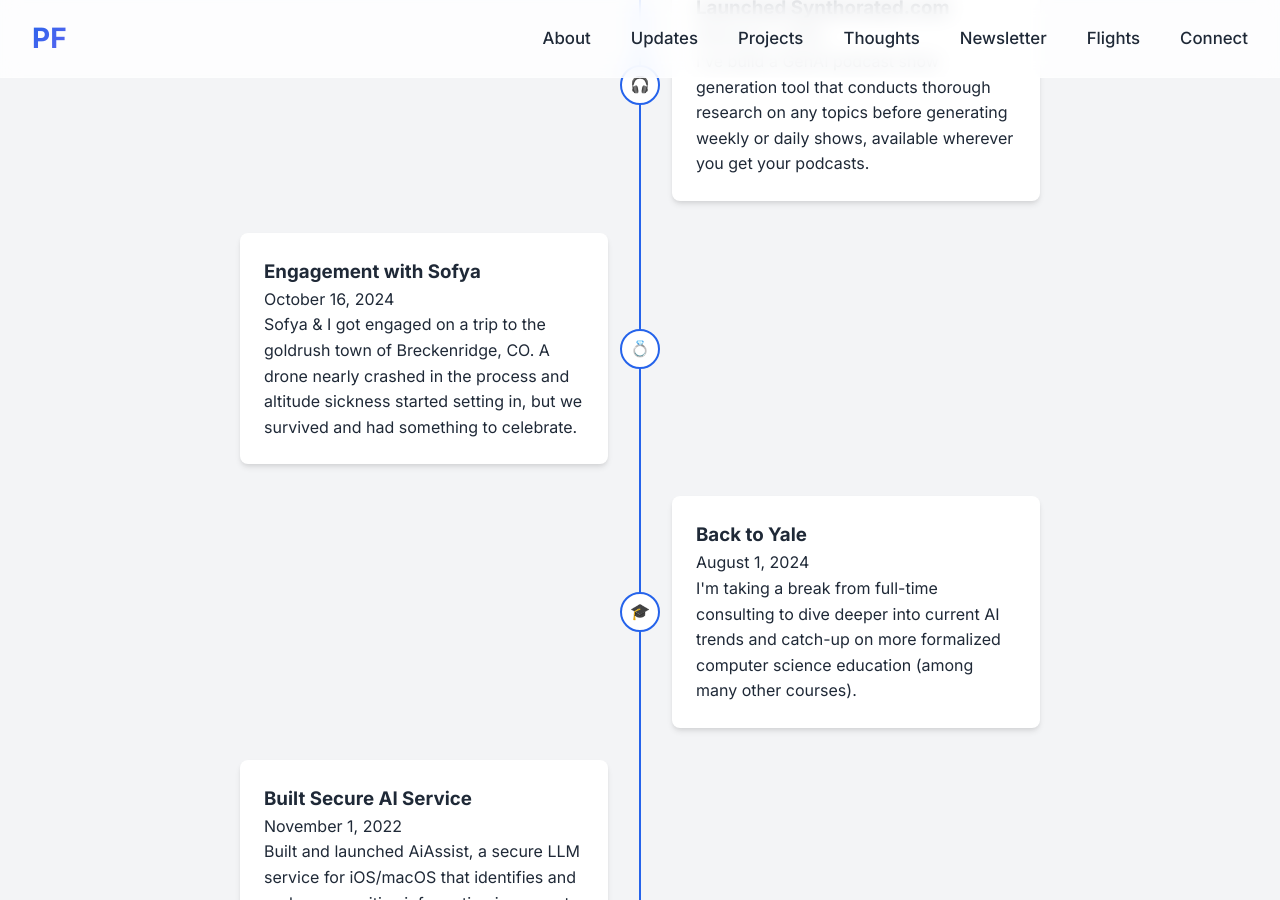
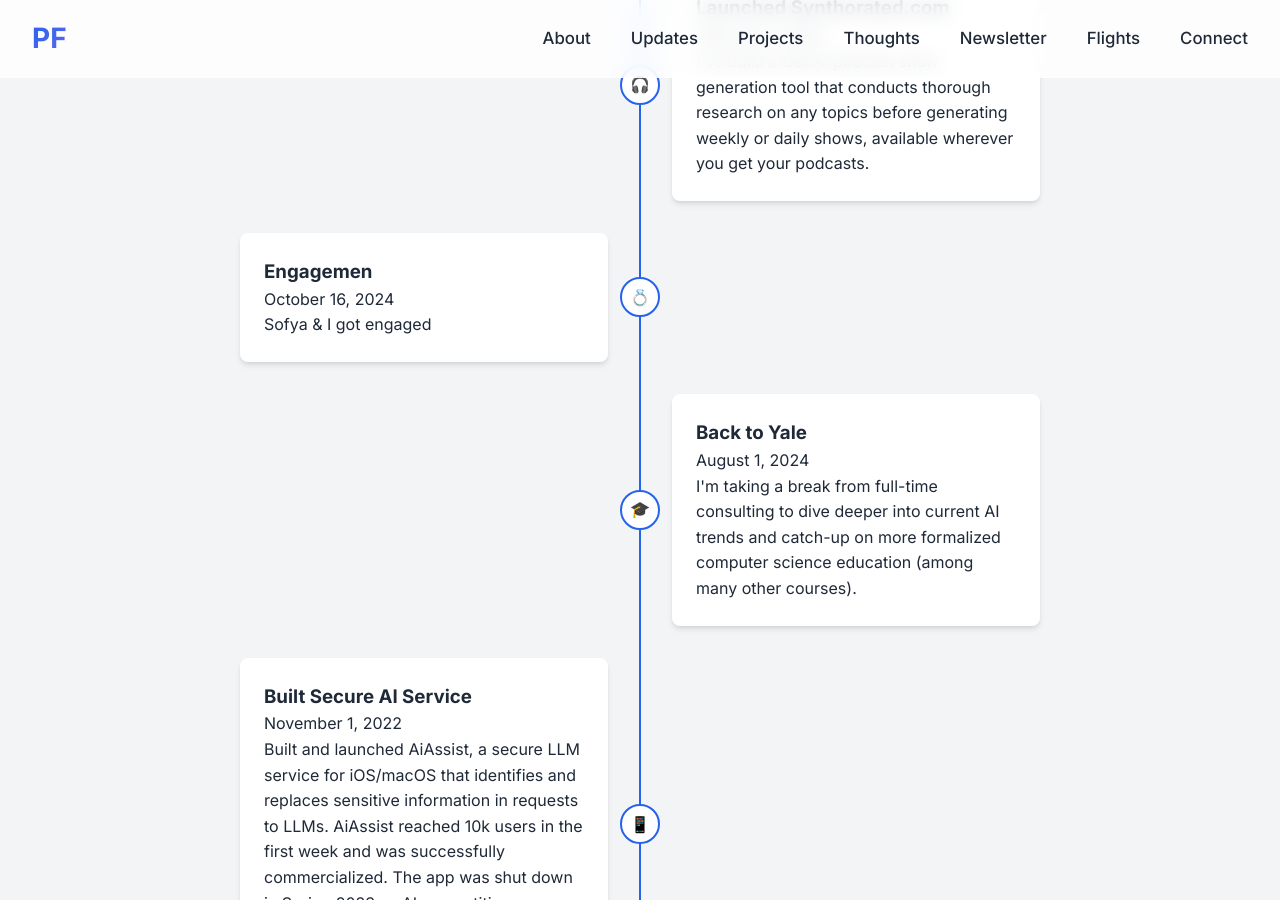
Before and after one commit to patrickfreyer/patrickfreyer.github.io, a Jekyll site: the page built from index.html, in a window 1280 px wide and 900 px high, scrolled down 3730 px. Built offline with Jekyll 4.4.1, drawn with Linux system fonts in a browser that asks for light colours; a script that is not in the unit is left out; comment, search, counter and statistics services are not loaded; some of the changed text lies outside the part shown.

Commit message:
Update updates.yaml to remove details

```diff
--- a/_data/updates.yaml
+++ b/_data/updates.yaml
@@ -5,8 +5,8 @@
   icon: 🎧
 
 - date: 2024-10-16
-  title: Engagement with Sofya
-  description: Sofya & I got engaged on a trip to the goldrush town of Breckenridge, CO. A drone nearly crashed in the process and altitude sickness started setting in, but we survived and had something to celebrate.
+  title: Engagemen
+  description: Sofya & I got engaged
   type: personal
   icon: 💍
 
@@ -22,24 +22,12 @@
   type: startup
   icon: 📱
 
-- date: 2022-06-01
-  title: Joined BCG
-  description: Following multiple internships in banking, I made a pivot and joined the Boston Consulting Group in the Munich office.
-  type: work
-  icon: 💼
-
 - date: 2021-10-01
   title: Built NebulaLabs
   description: Developed a patent trading platform and legal framework with support from Goodwin Procter. We enabled fractional investments in patents, allowing more flexible investments in university or startup R&D, including in liquidation events.
   type: startup
   icon: 🔒
 
-- date: 2020-06-01
-  title: Summer with UBS
-  description: I spent the summer working in the investment banking division of UBS in London, focusing on Financial Institutions M&A coverage (especially in the South European banking sector).
-  type: work
-  icon: 💼
-
 - date: 2019-06-01
   title: Hong Kong University Economics Research Scholarship
   description: I spent my summer in Hong Kong as the recipient of the Warwick <> HKU Economics Research Scholarship. My research focused on the effects of the 99yrs Land Lease system on real estate investments in Hong Kong.
```
